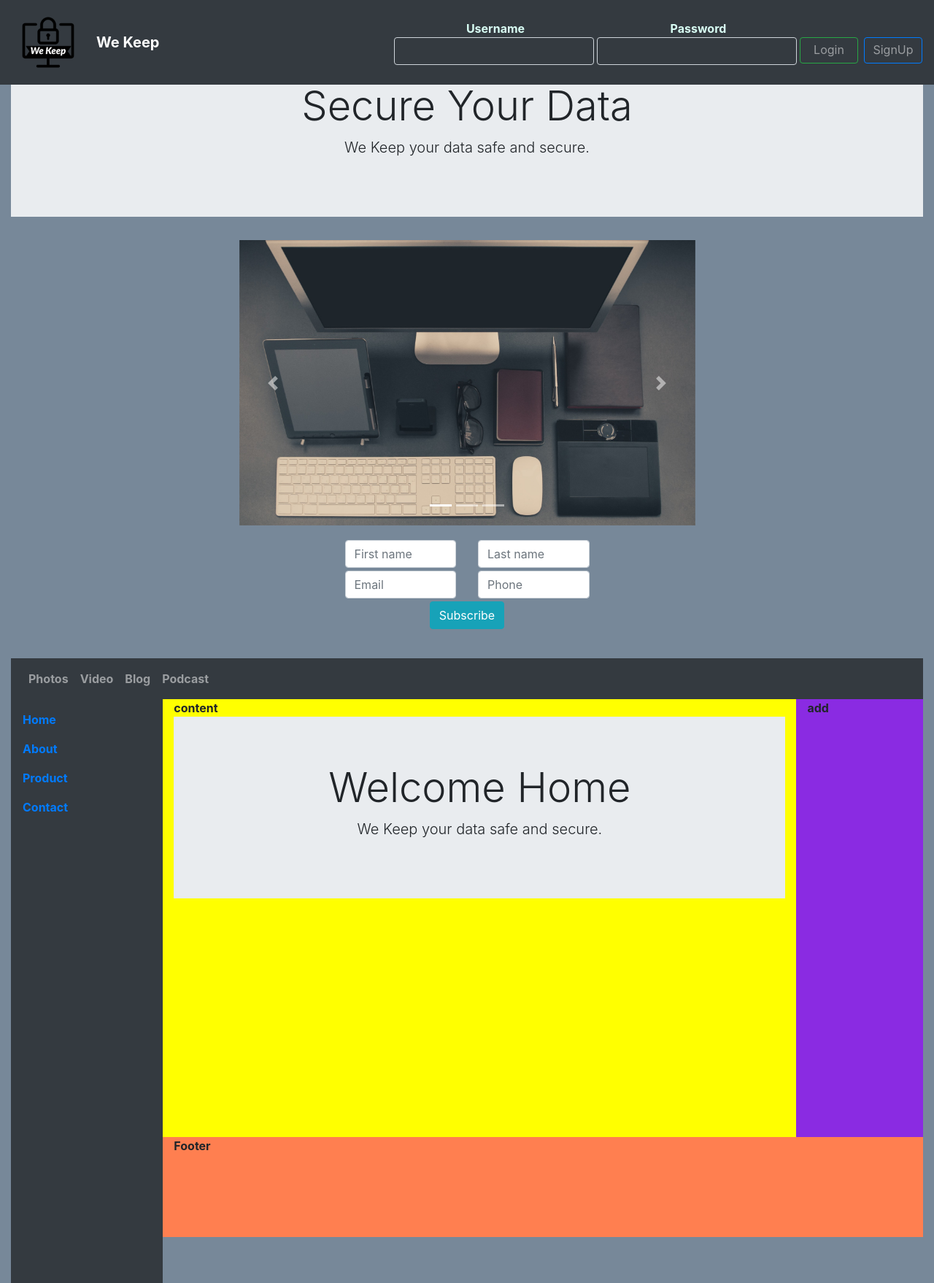
After one commit to adarshp007/myweb, a Django app: template templates/content.html in a window 1280 px wide. The commit adds this page. Shown: the whole page at 73% size. Run offline with Django 3.2, Linux system fonts and the light colour scheme; the template is opened without the code that fills it, so the values that code supplies are empty; some libraries are stand-ins or nearby versions.

Commit message:
added content home

```diff
--- /dev/null
+++ b/Accounts/url.py
@@ -0,0 +1,6 @@
+from django.urls import  path
+from . import views
+
+urlpatterns=[
+    path('content/',views.content,name="content"),
+]
--- a/Accounts/views.py
+++ b/Accounts/views.py
@@ -3,3 +3,5 @@
 # Create your views here.
 def home(requset):
     return render(requset,'home.html')
+def content(request):
+    return render(request,'content.html')
--- a/mywebpage/urls.py
+++ b/mywebpage/urls.py
@@ -20,4 +20,5 @@
 urlpatterns = [
     path('admin/', admin.site.urls),
     path('',views.home,name="home"),
+    path('account/',include("Accounts.url")),
 ]
--- /dev/null
+++ b/templates/content.html
@@ -0,0 +1,9 @@
+{% extends 'home.html' %}
+{% block body %}
+    <div class="jumbotron jumbotron-fluid text-center">
+  <div class="container">
+    <h1 class="display-4">Welcome Home</h1>
+    <p class="lead">We Keep your data safe and secure.</p>
+  </div>
+</div>
+{% endblock %}
--- a/templates/home.html
+++ b/templates/home.html
@@ -82,7 +82,7 @@
         <div class="col-md-2 col-sm-2 col-xs-2 vh-100 bg-dark " ><div class="row">
             <nav class="navbar  bg-dark w-100 ">
                 <ul class="navbar-nav flex-column ">
-                    <li class="nav-item "><a class="nav-link">Home</a></li>
+                    <li class="nav-item "><a href="{% url 'content' %}" class="nav-link">Home</a></li>
                     <li class="nav-item"><a class="nav-link">About</a></li>
                     <li class="nav-item"><a class="nav-link">Product</a></li>
                     <li class="nav-item"><a class="nav-link">Contact</a></li>
@@ -94,7 +94,8 @@
         <div class="col-md-10 col-sm-10 col-xs-10">
             <div class="row">
         <div class="col-md-10 col-sm-10 col-xs-10" style="background-color: yellow ;height: 600px;">content
-
+        {% block body %}
+            {% endblock %}
         </div>
 
 
```
